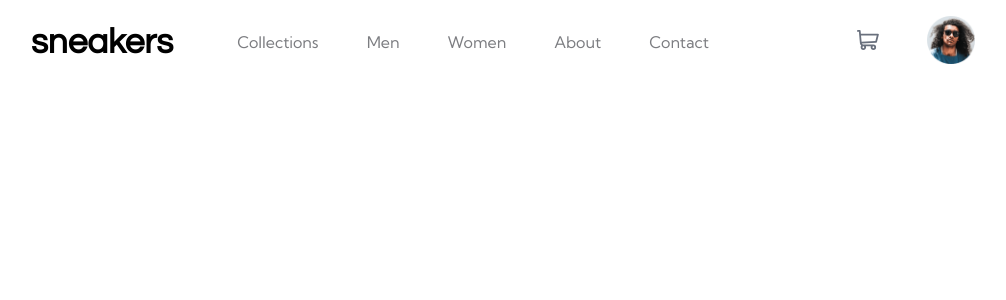
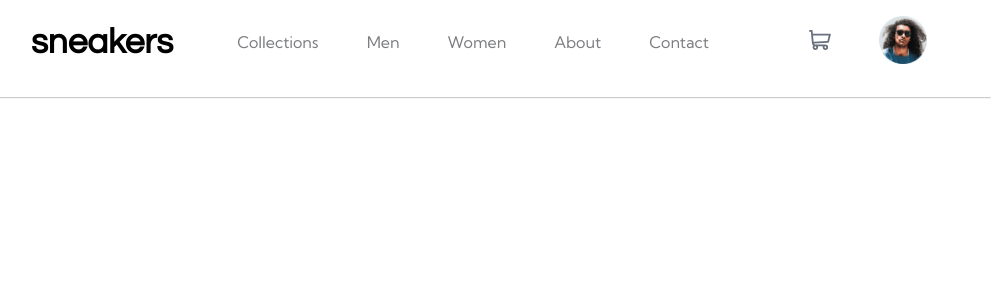
Before and after one commit to Morralytics/Product-Page, a React (Create React App) app: page / in a window 1280 px wide. Shown: the top 300 px of the page, without its empty margins (161-1167 px from the left). Built offline with nearby package versions, Linux system fonts and the light colour scheme.

Commit message:
Added horizontal rule to seperate the header from the rest of the body.

```diff
--- a/src/components/Header/index.js
+++ b/src/components/Header/index.js
@@ -26,6 +26,7 @@ const Header = () => {
                 </li>
             </ul>
         </nav>
+        <hr id='horizontal-rule'></hr>
     </header>
   )
 }
--- a/src/components/Header/style.css
+++ b/src/components/Header/style.css
@@ -8,7 +8,6 @@
     align-items: center;
     padding-left: 1rem;
     padding-right: 1rem;
-
 }
 
 #collections-list {
@@ -25,7 +24,7 @@
 }
 
 #user-items li {
-    padding-left: 3rem;
+    padding-right: 3rem;
 }
 
 #brand-title {
@@ -35,3 +34,11 @@
     color: black;
     padding-right: 1rem;
 }
+
+#horizontal-rule {
+    margin-left: 10%;
+    margin-right: 10%;
+    margin-top: 1%;
+    color: #7C7D81;
+    opacity: .5;
+}
```
